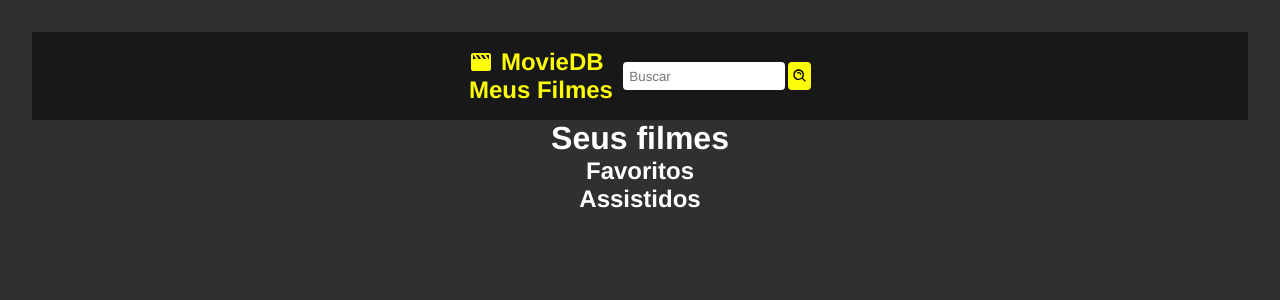
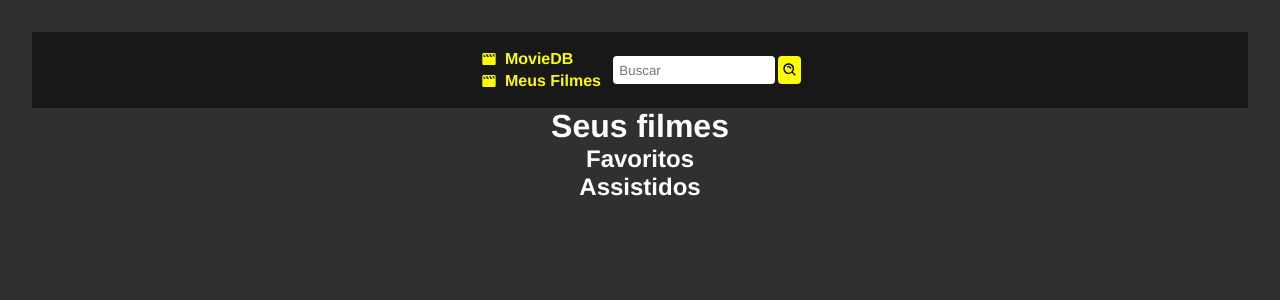
Before and after one commit to lppellin/react-movies-tmdb, a React (Vite) app: page /usermovies in a window 1280 px wide. Shown: the top 300 px of the page. Built offline with nearby package versions, Linux system fonts and the light colour scheme.

Commit message:
navbar icons

```diff
--- a/src/components/Navbar.css
+++ b/src/components/Navbar.css
@@ -10,6 +10,8 @@
     display: flex;
     align-items: center;
     gap: .5rem;
+    font-size: 16px;
+    padding: 2px;
 }
 
 #navbar form {
--- a/src/components/Navbar.jsx
+++ b/src/components/Navbar.jsx
@@ -23,7 +23,7 @@ const Navbar = () => {
         <nav id='navbar'>
             <h2>
                 <Link to="/"> <BiSolidMovie /> MovieDB</Link>
-                <Link to="/usermovies"> <></>Meus Filmes</Link>
+                <Link to="/usermovies"> <BiSolidMovie /> Meus Filmes</Link>
             </h2>
             <form onSubmit={handleSubmit}>
                 <input
```
